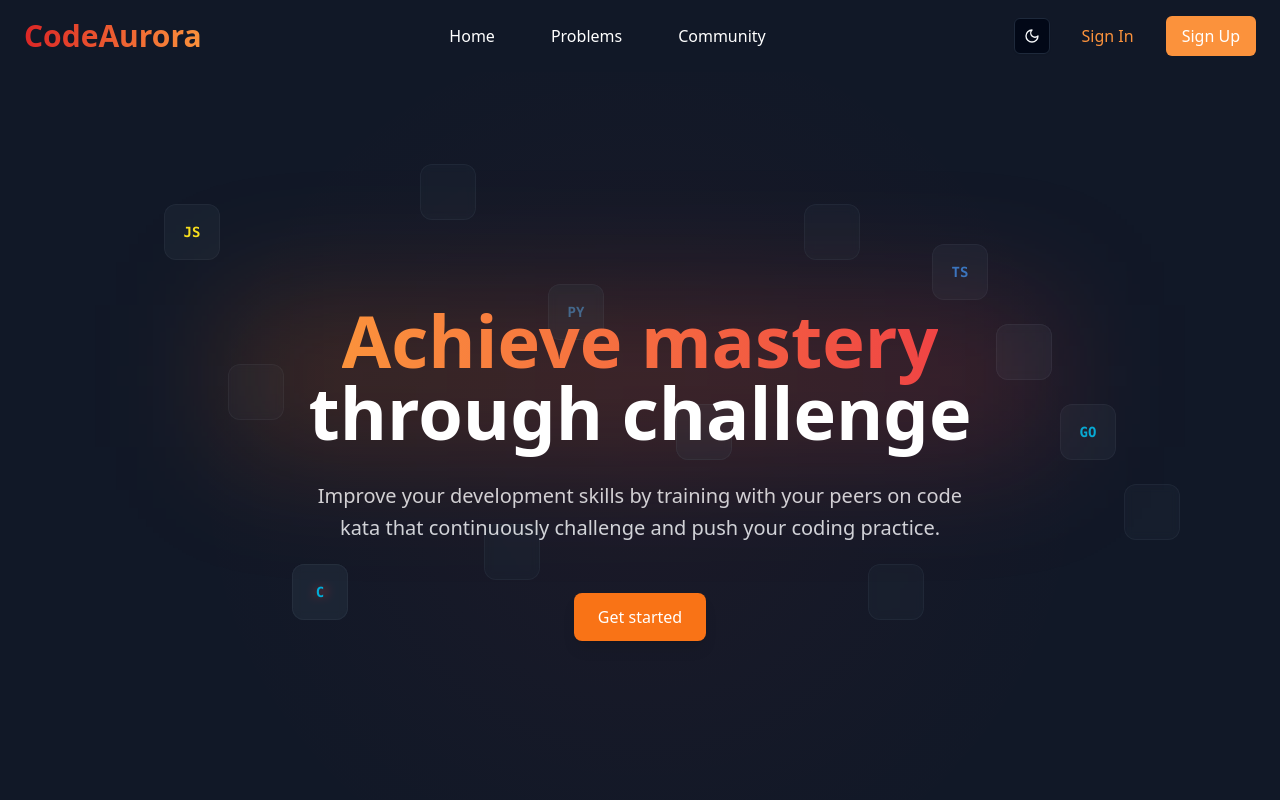
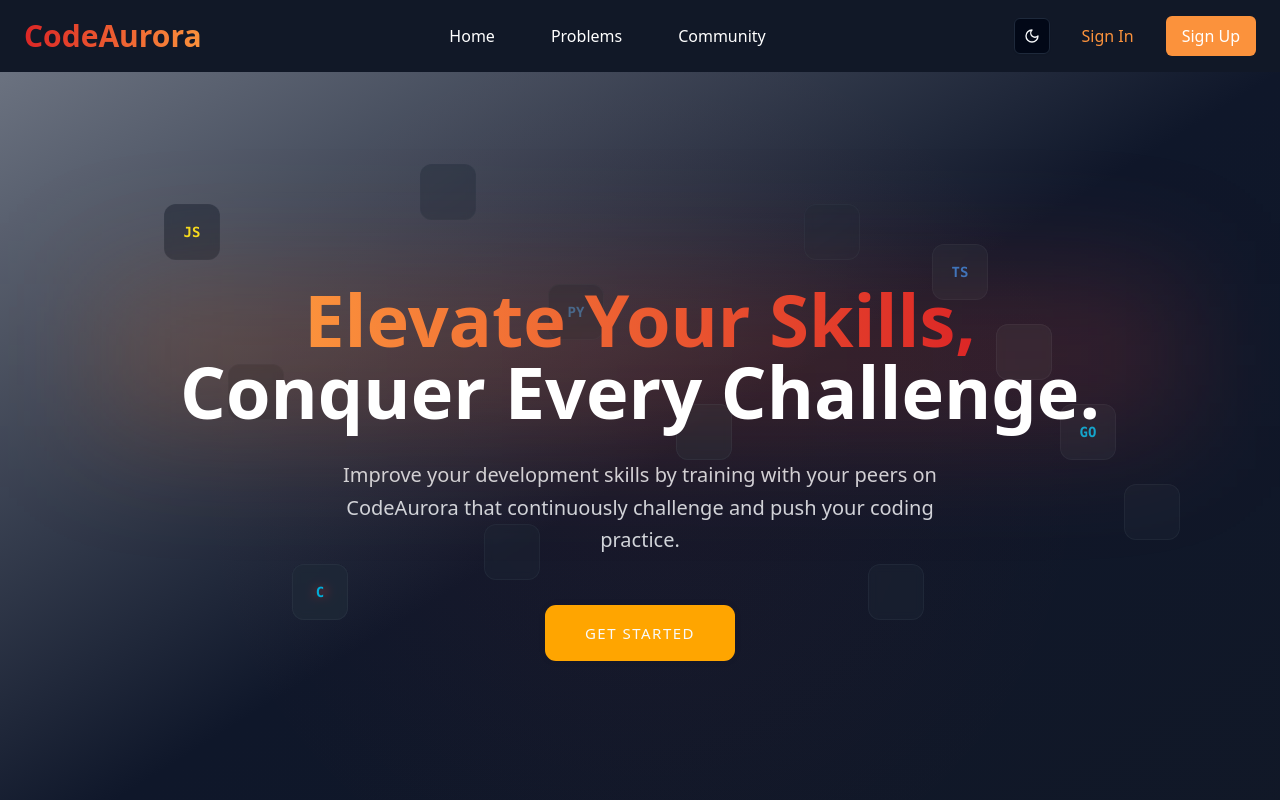
Before and after one commit to haneenep/CodeAurora-Frontend, a React (Vite) app: page / in a window 1280 px wide. Shown: the top 800 px of the page. Built offline with nearby package versions, Linux system fonts and the light colour scheme.

Commit message:
userhome button refactor

```diff
--- a/src/components/home/IntroSection.tsx
+++ b/src/components/home/IntroSection.tsx
@@ -1,4 +1,5 @@
 import { useState, useEffect, useRef } from "react";
+import FormSubmitButton from "../ui/FormSubmitButton";
 
 interface Tech {
   name: string;
@@ -45,7 +46,12 @@ const calculateMovement = (
   };
 };
 
-const Box: React.FC<BoxProps> = ({ position, tech, delay = 0, mousePosition }) => {
+const Box: React.FC<BoxProps> = ({
+  position,
+  tech,
+  delay = 0,
+  mousePosition,
+}) => {
   const [mounted, setMounted] = useState(false);
   const basePosition = useRef(position);
   const [currentPosition, setCurrentPosition] = useState(position);
@@ -147,7 +153,7 @@ const IntroSection: React.FC = () => {
       onMouseMove={handleMouseMove}
       className="relative w-full h-screen overflow-hidden bg-gray-50"
     >
-      <div className="absolute inset-0 bg-gradient-to-br from-gray-900 via-gray-900 to-gray-900" />
+      <div className="absolute inset-0 bg-gradient-to-br from-gray-500 via-slate-900 to-gray-900" />
       <div
         className="absolute inset-0 opacity-30"
         style={{
@@ -170,20 +176,18 @@ const IntroSection: React.FC = () => {
         <h1 className="text-7xl font-bold mb-8 relative">
           <span className="absolute -inset-x-20 inset-y-0 bg-gradient-to-r from-orange-500/20 to-red-500/20 blur-3xl" />
           <span className="relative">
-            <span className="bg-gradient-to-r from-orange-400 to-red-500 bg-clip-text text-transparent">
-              Achieve mastery
+            <span className="bg-gradient-to-r from-orange-400 to-red-600 bg-clip-text text-transparent">
+            Elevate Your Skills,
             </span>
             <br />
-            <span className="text-white">through challenge</span>
+            <span className="text-white">Conquer Every Challenge.</span>
           </span>
         </h1>
         <p className="text-gray-300 max-w-2xl mb-12 text-xl leading-relaxed">
-          Improve your development skills by training with your peers on code
-          kata that continuously challenge and push your coding practice.
+          Improve your development skills by training with your peers on
+          CodeAurora that continuously challenge and push your coding practice.
         </p>
-        <button className="px-6 py-3 bg-orange-500 text-white rounded-lg shadow-lg hover:bg-orange-600 transition-colors duration-300">
-          Get started
-        </button>
+        <FormSubmitButton>Get started</FormSubmitButton>
       </div>
     </div>
   );
--- a/src/components/ui/FormSubmitButton.tsx
+++ b/src/components/ui/FormSubmitButton.tsx
@@ -6,7 +6,7 @@ interface ButtonTypeProps {
     type ?: "button" | "submit" | "reset";
 }
 
-const Button : FC<ButtonTypeProps>= ({children,type = "button"}) => {
+const FormSubmitButton : FC<ButtonTypeProps>= ({children,type = "button"}) => {
   return (
     <StyledWrapper>
       <button type={type}>{children}</button>
@@ -44,4 +44,4 @@ const StyledWrapper = styled.div`
     transition: 100ms;
   }`;
 
-export default Button;
+export default FormSubmitButton;
```
